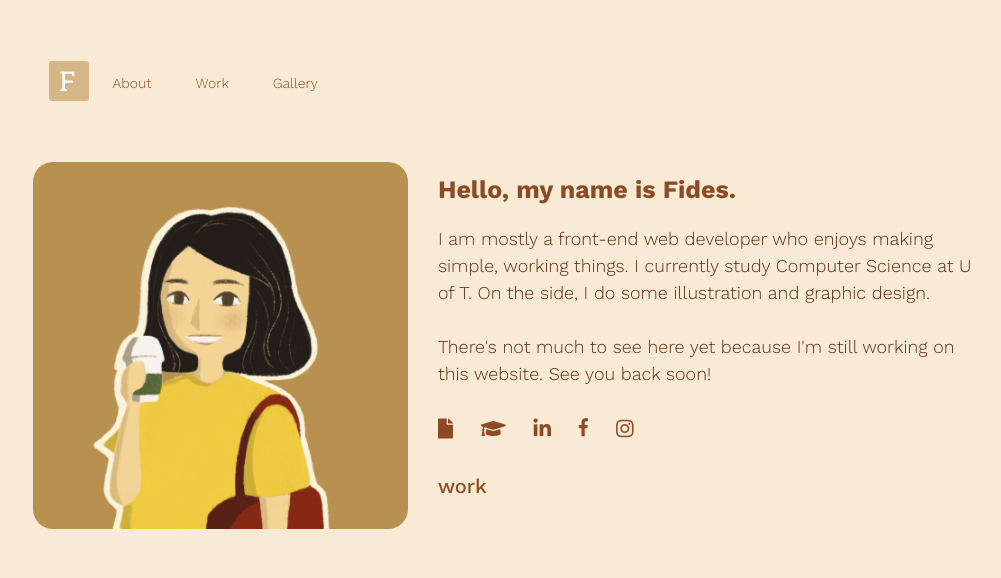
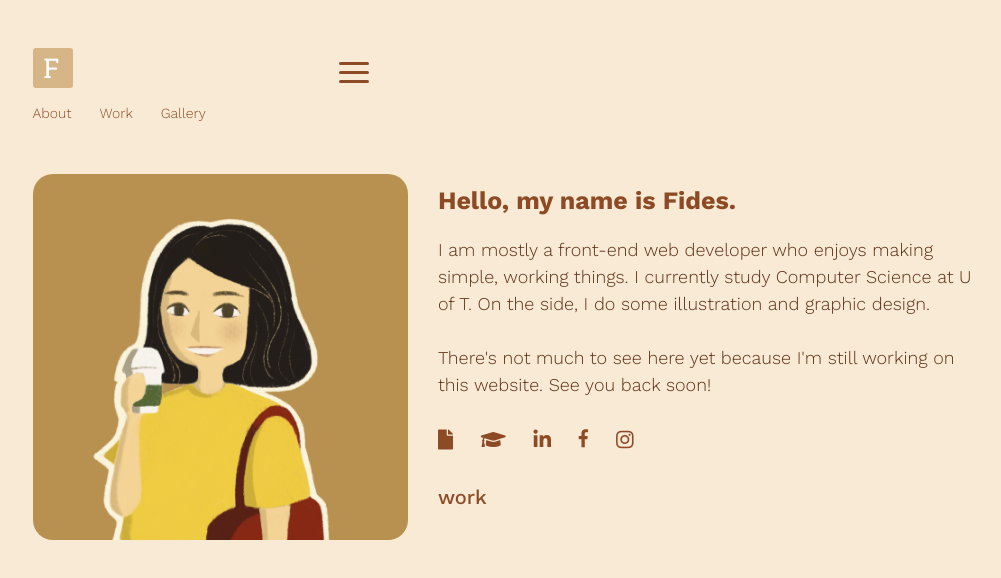
Before and after one commit to desslinga/personal-web, an Angular app: page /home in a window 1280 px wide. Shown: the top 578 px of the page, without its empty margins (136-1137 px from the left). Built offline with nearby package versions, Linux system fonts and the light colour scheme.

Commit message:
continuing navigation styling

```diff
--- a/package.json
+++ b/package.json
@@ -23,7 +23,7 @@
     "bootstrap": "^4.1.3",
     "core-js": "^2.6.1",
     "jquery": "^3.3.1",
-    "popper.js": "^1.14.6",
+    "popper.js": "^1.14.3",
     "rxjs": "~6.3.3",
     "zone.js": "~0.8.26"
   },
--- a/src/app/nav/nav.component.html
+++ b/src/app/nav/nav.component.html
@@ -1,28 +1,22 @@
 <div class='container-fluid' id='home-container'>
   <div class='row'>
     <div class='col-12 col-lg-6 col-xl-5'>
-      <nav class="navbar navbar-expand-sm custom-nav">
-        <a class="navbar-brand" href="#">
+      <nav class="custom-nav" [ngClass]="{'nav-overlay':navbarOpen}">
+        <a class="nav-icon" href="#">
           <div class="fides-icon">
             <span>F</span>
           </div>
         </a>
-        <button class="navbar-toggler" type="button" (click)="toggleNavbar()">
+        <button type="button" class="btn nav-toggle" (click)="toggleNavbar()">
           <div class="bar1" [ngClass]="{'change':navbarOpen}"></div>
           <div class="bar2" [ngClass]="{'change':navbarOpen}"></div>
           <div class="bar3" [ngClass]="{'change':navbarOpen}"></div>
         </button>
-        <div class="collapse navbar-collapse" [ngClass]="{'show':navbarOpen}" id="navbarNavDropdown">
-          <ul class="navbar-nav">
-            <li class="nav-item active">
-              <a class="nav-link" href="#"><span class="nav-menu-item">About <span class="sr-only">(current)</span></span></a>
-            </li>
-            <li class="nav-item">
-              <a class="nav-link" href="#"><span class="nav-menu-item">Work</span></a>
-            </li>
-            <li class="nav-item">
-              <a class="nav-link" href="#"><span class="nav-menu-item">Gallery</span></a>
-            </li>
+        <div class="nav-container" [ngClass]="{'nav-open':navbarOpen}">
+          <ul>
+            <li><a href="#"><span>About</span></a></li>
+            <li><a href="#"><span>Work</span></a></li>
+            <li><a href="#"><span>Gallery</span></a></li>
           </ul>
         </div>
       </nav>
--- a/src/styles.scss
+++ b/src/styles.scss
@@ -121,36 +121,42 @@ span {
 //navigation styles
 .custom-nav {
   background-color: transparent;
+
 }
 
-.modal-nav-content {
-  width: 100%;
-  height: auto;
+.nav-overlay {
+  position: absolute;
+  padding: 5vw;
+  top: -3vh;
+  left: -5vw;
+  height: 100vh;
+  width: 100vw;
+  overflow-x: hidden;
+  z-index: 6;
+  background-color: $beige;
 }
 
-.modal-nav-body {
-  margin-top: 100px;
-}
-
-.modal-nav-body ul {
-  list-style-type: none;
-  color: white;
-  margin: 0;
-  padding: 0;
-  width: 100%;
-}
-
-.modal-nav-body ul li {
-  text-align: center;
-  font-size: 130%;
-  padding: 8px;
-  text-transform: uppercase;
-}
-
-.nav-menu-item {
-  font-family: $font-main;
-  font-size: 14px;
-  color: $brown;
+.nav-container {
+  display: inline;
+  & ul {
+    padding: 0;
+    margin: 0;
+    text-decoration: none;
+    list-style: none;
+    & li {
+      display: inline;
+      & span {
+        font-family: $font-main;
+        font-size: 14px;
+        color: $brown;
+      }
+    }
+  }
+  &.nav-open {
+    & li {
+      display: block;
+    }
+  }
 }
 
 .bar {
@@ -185,6 +191,15 @@ span {
   }
 }
 
+.nav-icon {
+  display: inline-block;
+}
+
+.nav-toggle {
+  position: relative;
+  left: 60%;
+}
+
 .fides-icon {
   width: 40px;
   height: 40px;
@@ -193,9 +208,9 @@ span {
   & span {
     font-family: $font-logo;
     color: white;
-    position: absolute;
+    position: relative;
     font-size: 27px;
-    top: 15px;
-    left: 27px;
+    top: 2px;
+    left: 11px;
   }
 }
```
Also changed, not shown: 1 other file (tests, documents, lock files or other folders).
